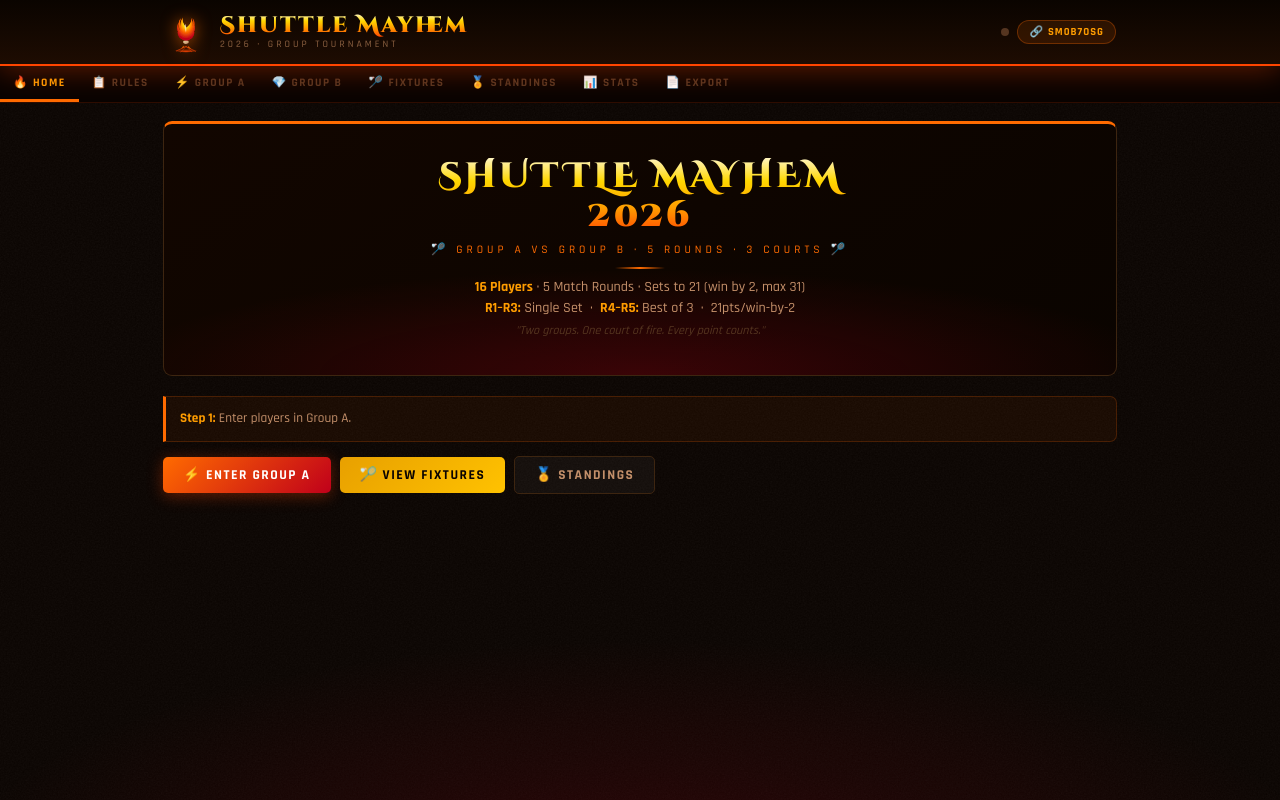
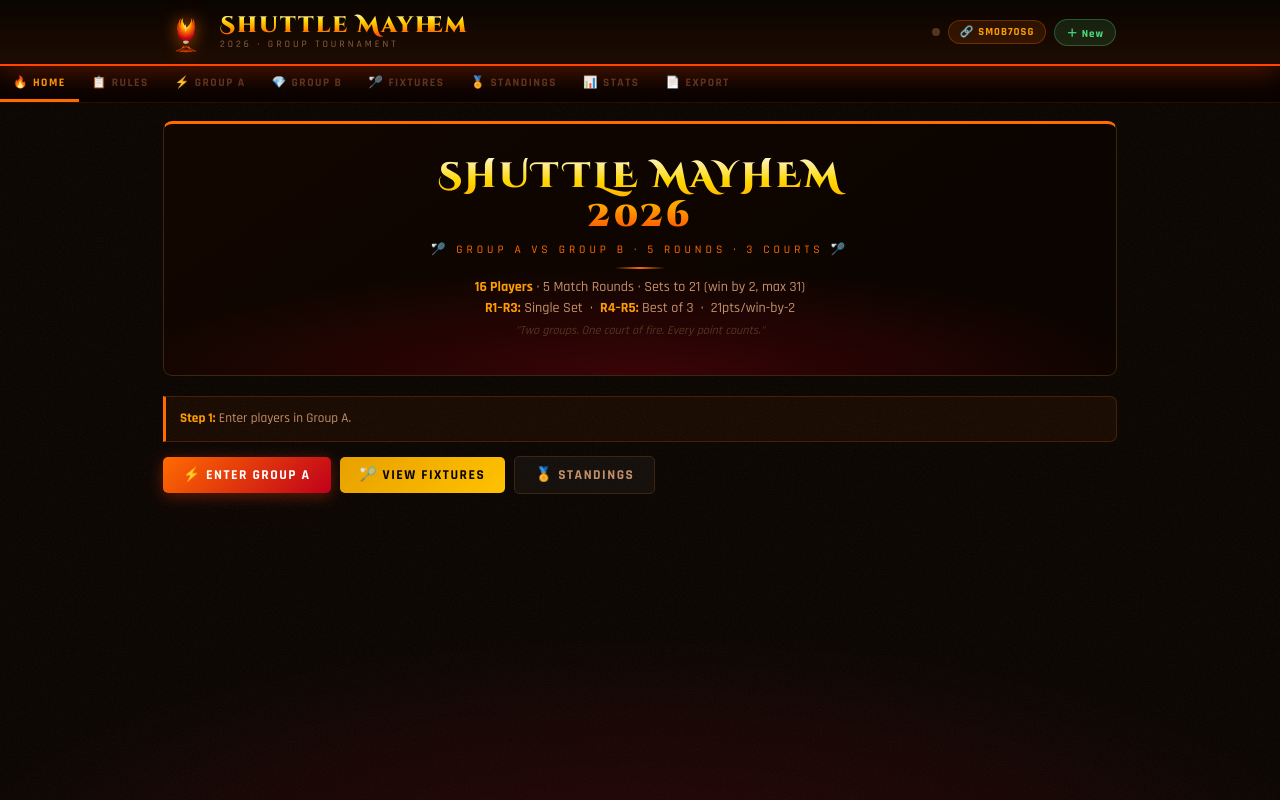
Before and after one commit to athidi005/shuttle-mayhem-2026, a plain HTML site: page index.html in a window 1280 px wide. Drawn offline with nearby package versions, Linux system fonts and the light colour scheme.

Commit message:
adding new session button

```diff
--- a/index.html
+++ b/index.html
@@ -78,6 +78,10 @@ header{background:linear-gradient(180deg,#0A0400,#1E0C02);border-bottom:2px soli
   cursor:pointer;font-family:'Rajdhani',sans-serif;transition:all .2s;}
 .sess-pill:hover{background:rgba(255,107,0,.25);}
 .sess-pill strong{color:var(--fire3);}
+.new-sess-btn{background:rgba(74,222,128,.12);border:1px solid rgba(74,222,128,.3);border-radius:20px;
+  padding:4px 11px;font-size:.68rem;letter-spacing:1px;color:var(--green);white-space:nowrap;
+  cursor:pointer;font-family:'Rajdhani',sans-serif;font-weight:700;transition:all .2s;}
+.new-sess-btn:hover{background:rgba(74,222,128,.25);}
 
 /* ─────────── NAV ─────────── */
 .nav{background:rgba(10,4,0,.98);border-bottom:1px solid rgba(255,69,0,.15);
@@ -450,6 +454,7 @@ main{max-width:980px;margin:0 auto;padding:18px 13px 90px;position:relative;z-in
   <div class="hdr-right">
     <div class="sync-dot" id="sync-dot" title="Sync status"></div>
     <button class="sess-pill" onclick="openSessionModal()">🔗 <strong id="sid-display">—</strong></button>
+    <button class="new-sess-btn" onclick="startNewSession()" title="Start a brand-new tournament session">＋ New</button>
   </div>
 </div>
 </header>
@@ -1165,6 +1170,20 @@ function newSession(){
   saveLocal();
 }
 
+function startNewSession(){
+  if(!confirm('Start a brand-new session? All current tournament data will be cleared on this device.\n\nYour current session ID: '+SID)) return;
+  if(DB_UNSUBSCRIBE){ DB_UNSUBSCRIBE(); DB_UNSUBSCRIBE=null; }
+  newSession();
+  saveFB();
+  subscribeSession(SID);
+  updateSidUI();
+  buildRows('A'); buildRows('B');
+  renderFixturesUI();
+  updateHomeStatus();
+  goTo('home');
+  toast('New session started: '+SID);
+}
+
 function updateSidUI(){
   SID=S.sessionId;
   document.getElementById('sid-display').textContent=SID;
```
